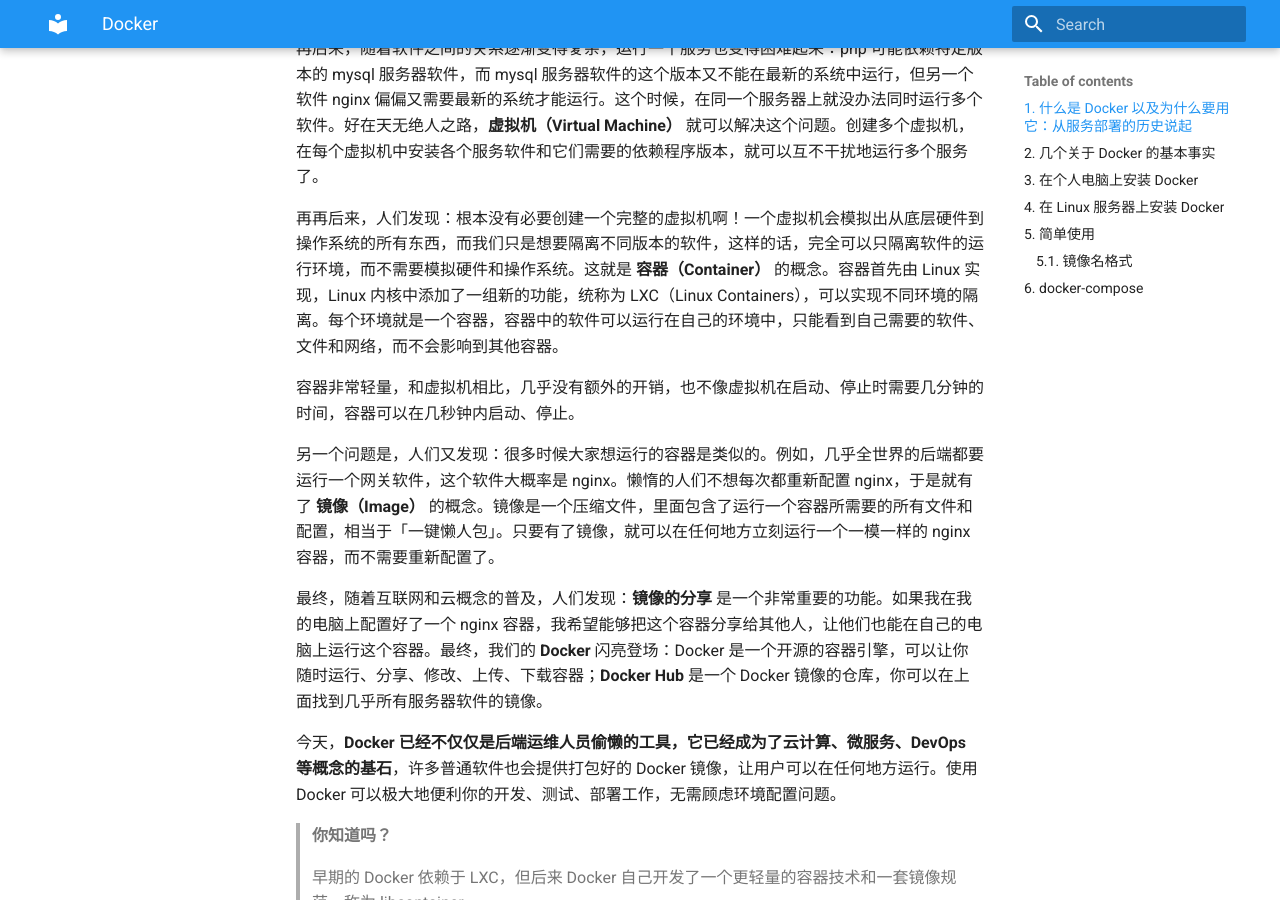
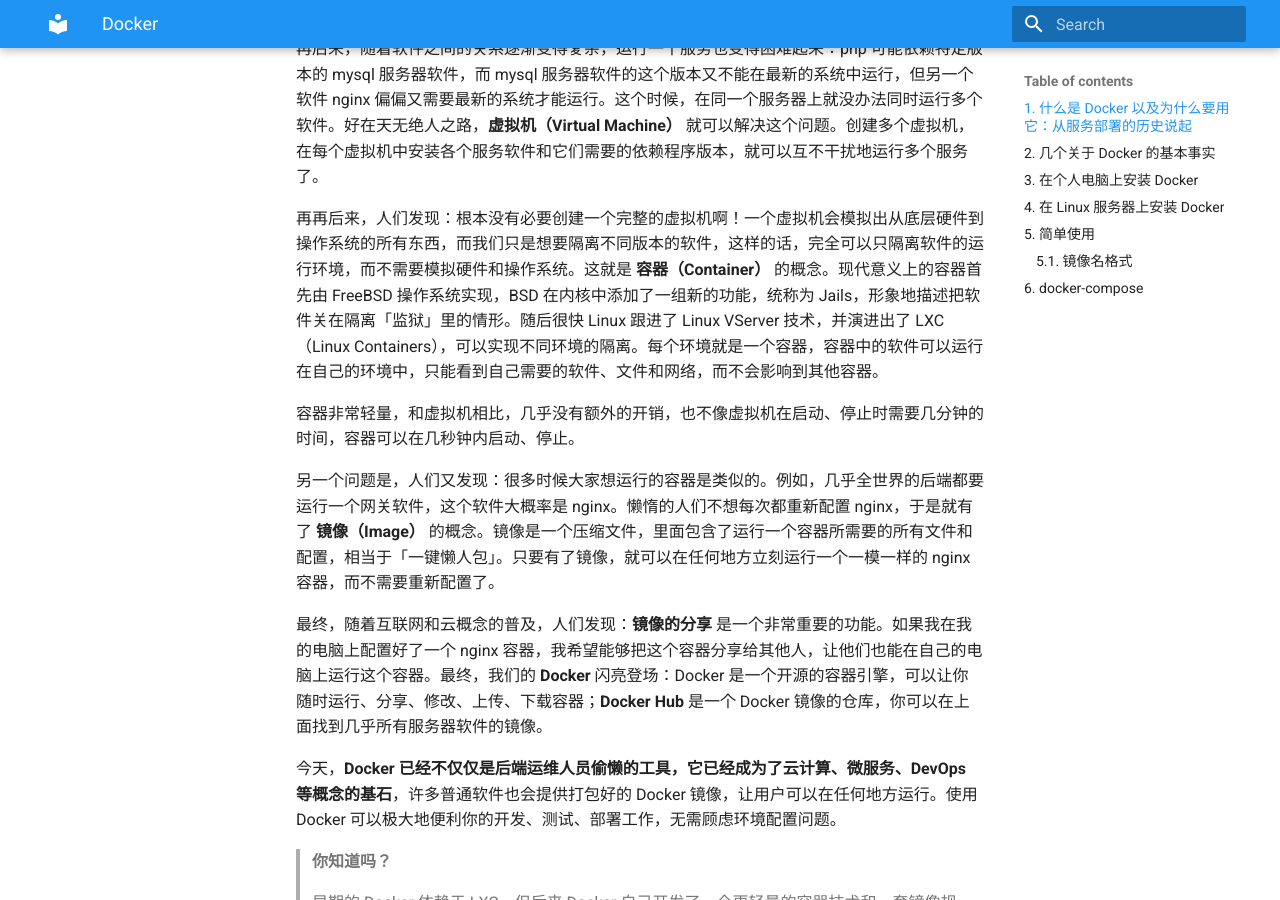
Before and after one commit to FDUCSLG/COMP101, an MkDocs documentation site: the page built from docs/docker.md, in a window 1280 px wide and 900 px high, scrolled down 444 px. Built offline with MkDocs 1.6.1 and Material for MkDocs 9.7.7, drawn with Linux system fonts in a browser that asks for light colours.

Commit message:
fix: #5 and update docker.md

```diff
--- a/docs/docker.md
+++ b/docs/docker.md
@@ -9,7 +9,7 @@
 
 再后来，随着软件之间的关系逐渐变得复杂，运行一个服务也变得困难起来：php 可能依赖特定版本的 mysql 服务器软件，而 mysql 服务器软件的这个版本又不能在最新的系统中运行，但另一个软件 nginx 偏偏又需要最新的系统才能运行。这个时候，在同一个服务器上就没办法同时运行多个软件。好在天无绝人之路，**虚拟机（Virtual Machine）** 就可以解决这个问题。创建多个虚拟机，在每个虚拟机中安装各个服务软件和它们需要的依赖程序版本，就可以互不干扰地运行多个服务了。
 
-再再后来，人们发现：根本没有必要创建一个完整的虚拟机啊！一个虚拟机会模拟出从底层硬件到操作系统的所有东西，而我们只是想要隔离不同版本的软件，这样的话，完全可以只隔离软件的运行环境，而不需要模拟硬件和操作系统。这就是 **容器（Container）** 的概念。容器首先由 Linux 实现，Linux 内核中添加了一组新的功能，统称为 LXC（Linux Containers），可以实现不同环境的隔离。每个环境就是一个容器，容器中的软件可以运行在自己的环境中，只能看到自己需要的软件、文件和网络，而不会影响到其他容器。
+再再后来，人们发现：根本没有必要创建一个完整的虚拟机啊！一个虚拟机会模拟出从底层硬件到操作系统的所有东西，而我们只是想要隔离不同版本的软件，这样的话，完全可以只隔离软件的运行环境，而不需要模拟硬件和操作系统。这就是 **容器（Container）** 的概念。现代意义上的容器首先由 FreeBSD 操作系统实现，BSD 在内核中添加了一组新的功能，统称为 Jails，形象地描述把软件关在隔离「监狱」里的情形。随后很快 Linux 跟进了 Linux VServer 技术，并演进出了 LXC（Linux Containers），可以实现不同环境的隔离。每个环境就是一个容器，容器中的软件可以运行在自己的环境中，只能看到自己需要的软件、文件和网络，而不会影响到其他容器。
 
 容器非常轻量，和虚拟机相比，几乎没有额外的开销，也不像虚拟机在启动、停止时需要几分钟的时间，容器可以在几秒钟内启动、停止。
 
```
